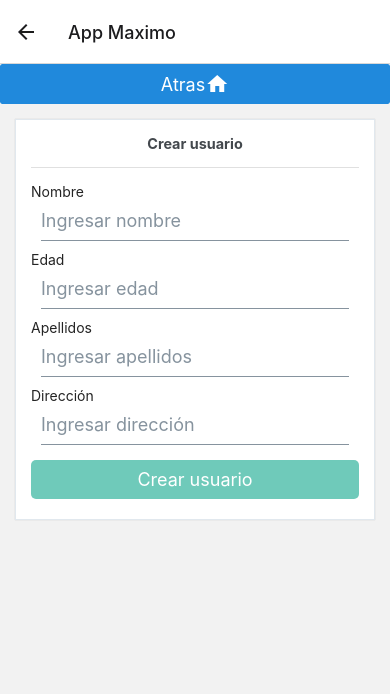
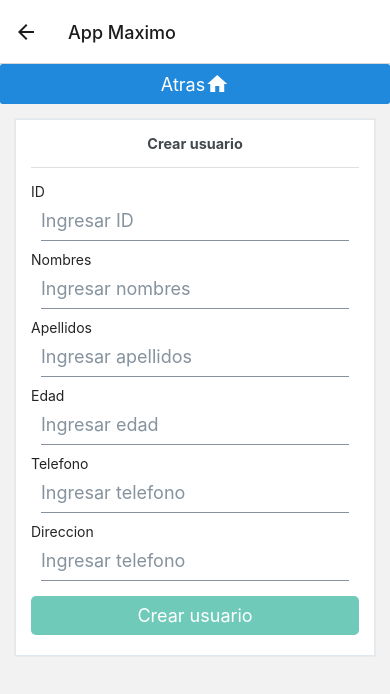
Before and after one commit to ProgrammerAuditore/app-react-native, a React Native app: screen /visCrearUsuario in a window 390 px wide. Shown: the top 694 px of the page. Built offline with nearby package versions, Linux system fonts and the light colour scheme.

Commit message:
*** fix-firebase3 : Se modifico la vista de crear usuario

```diff
--- a/firebase.js
+++ b/firebase.js
@@ -5,7 +5,7 @@ import firebase from 'firebase/compat/app';
 import 'firebase/compat/auth';
 import 'firebase/compat/firestore';
 
-const settings = {timestampsInSnapshots: true};
+const settings = {timestampsInSnapshots: true, experimentalForceLongPolling: true};
 
 const config = {
     apiKey: "AIzaSyDH-rR1QIjet-tsDySoVarRQ4SHb54ww4k",
--- a/vistas/visCrearUsuario.js
+++ b/vistas/visCrearUsuario.js
@@ -2,34 +2,38 @@ import React from 'react';
 import { StyleSheet, ScrollView, View } from 'react-native';
 import { Card, Input, Text, Button, Icon, Alert } from '@rneui/base';
 import { useState } from 'react';
+import firebase from '../firebase';
 
 const visCrearUsuario = (props) => {
 
   const [state, setState] = useState({
-    usuDireccion: "",
-    usuId: "",
-    usuNombre: "",
-    usuTelefono: "",
+    usuId: "Default",
+    usuNombres: "Default",
+    usuApellidos: "Default",
+    usuEdad: "Default",
+    usuTelefono: "Default",
+    usuDireccion: "Default",
   });
 
-  const handlerChangeText = (usuNombre, value) => {
-    setState({...state, [usuNombre] : value});
+  const handlerChangeText = (usuNombres, value) => {
+    setState({ ...state, [usuNombres]: value });
+    console.log(state);
   }
 
-  const guardarNuevoUsuario = async (usuNombre, value) => {
-    if(state.usuId === '' || state.usuNombre === ''){
-      alert('Favor de introducir todos los valores');
+  const guardarNuevoUsuario = async () => {
+    if (state.usuId === '' || state.usuNombres === '') {
+      alert('Ingrese el campo Id o Nombres');
     } else {
-      await Firebase.conexion
-      .collection('usuarios')
-      .add(
-        {
+      await firebase.conexion
+        .collection('bdMonitoreo')
+        .add({
+          usuId: state.usuId,
+          usuNombres: state.usuNombres,
+          usuApellidos: state.usuApellidos,
+          usuEdad: state.usuEdad,
+          usuTelefono: state.usuTelefono,
           usuDireccion: state.usuDireccion,
-          usuId : state.usuId,
-          usuNombre : state.usuNombre,
-          usuTelefono : state.usuTelefono
-        }
-      );
+        });
       alert('Usuario creado exitosamente.');
       props.navigation.navigate('vistListaUsuario');
     }
@@ -50,12 +54,30 @@ const visCrearUsuario = (props) => {
           <Card.Title>Crear usuario</Card.Title>
           <Card.Divider></Card.Divider>
 
-          {/* Campo: Nombre */}
+          {/* Campo: ID */}
           <View>
-            <Text>Nombre</Text>
+            <Text>ID</Text>
             <Input
-              onChangeText={(Valor) => handlerChangeText('usuNombre', Valor)}
-              placeholder='Ingresar nombre'
+              onChangeText={(Valor) => handlerChangeText('usuId', Valor)}
+              placeholder='Ingresar ID'
+            ></Input>
+          </View>
+
+          {/* Campo: Nombres */}
+          <View>
+            <Text>Nombres</Text>
+            <Input
+              onChangeText={(Valor) => handlerChangeText('usuNombres', Valor)}
+              placeholder='Ingresar nombres'
+            ></Input>
+          </View>
+
+          {/* Campo: Apellidos */}
+          <View>
+            <Text>Apellidos</Text>
+            <Input
+              onChangeText={(Valor) => handlerChangeText('usuApellidos', Valor)}
+              placeholder='Ingresar apellidos'
             ></Input>
           </View>
 
@@ -68,22 +90,21 @@ const visCrearUsuario = (props) => {
             ></Input>
           </View>
 
-          {/* Campo: Apellidos */}
+          {/* Campo: Telefono */}
           <View>
-
-            <Text>Apellidos</Text>
+            <Text>Telefono</Text>
             <Input
-              onChangeText={(Valor) => handlerChangeText('usuApellidos', Apellidos)}
-              placeholder='Ingresar apellidos'
+              onChangeText={(Valor) => handlerChangeText('usuTelefono', Valor)}
+              placeholder='Ingresar telefono'
             ></Input>
           </View>
 
-          {/* Campo: Dirección */}
+          {/* Campo: Direccion */}
           <View>
-            <Text>Dirección</Text>
+            <Text>Direccion</Text>
             <Input
-              onChangeText={(Valor) => handlerChangeText('usuDireccion', usuDireccion)}
-              placeholder='Ingresar dirección'
+              onChangeText={(Valor) => handlerChangeText('usuDireccion', Valor)}
+              placeholder='Ingresar telefono'
             ></Input>
           </View>
 
@@ -96,7 +117,7 @@ const visCrearUsuario = (props) => {
               borderRadius: 5,
             }}
             titleStyle={{ color: 'white', marginHorizontal: 20 }}
-              onPress={() => guardarNuevoUsuario}
+            onPress={() => guardarNuevoUsuario()}
           />
 
         </Card>
```
Lines whose indentation alone changed are shown as unchanged.
